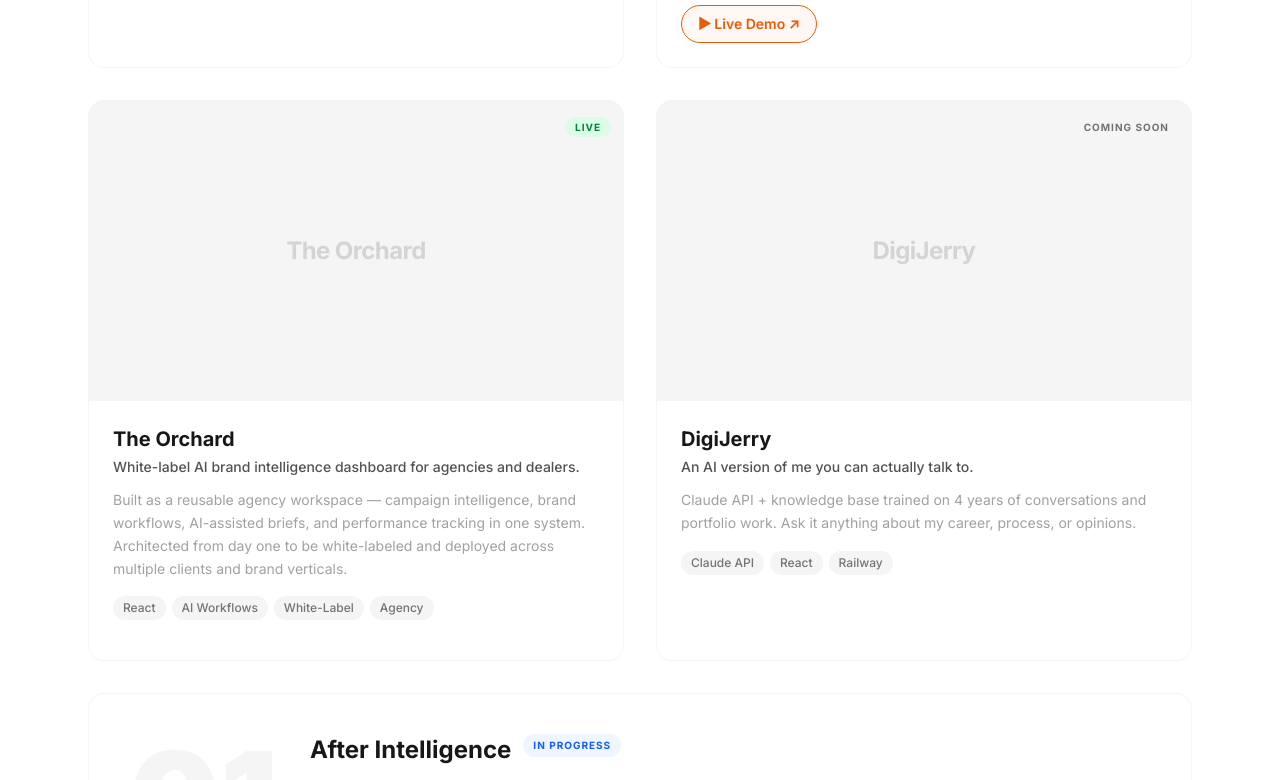
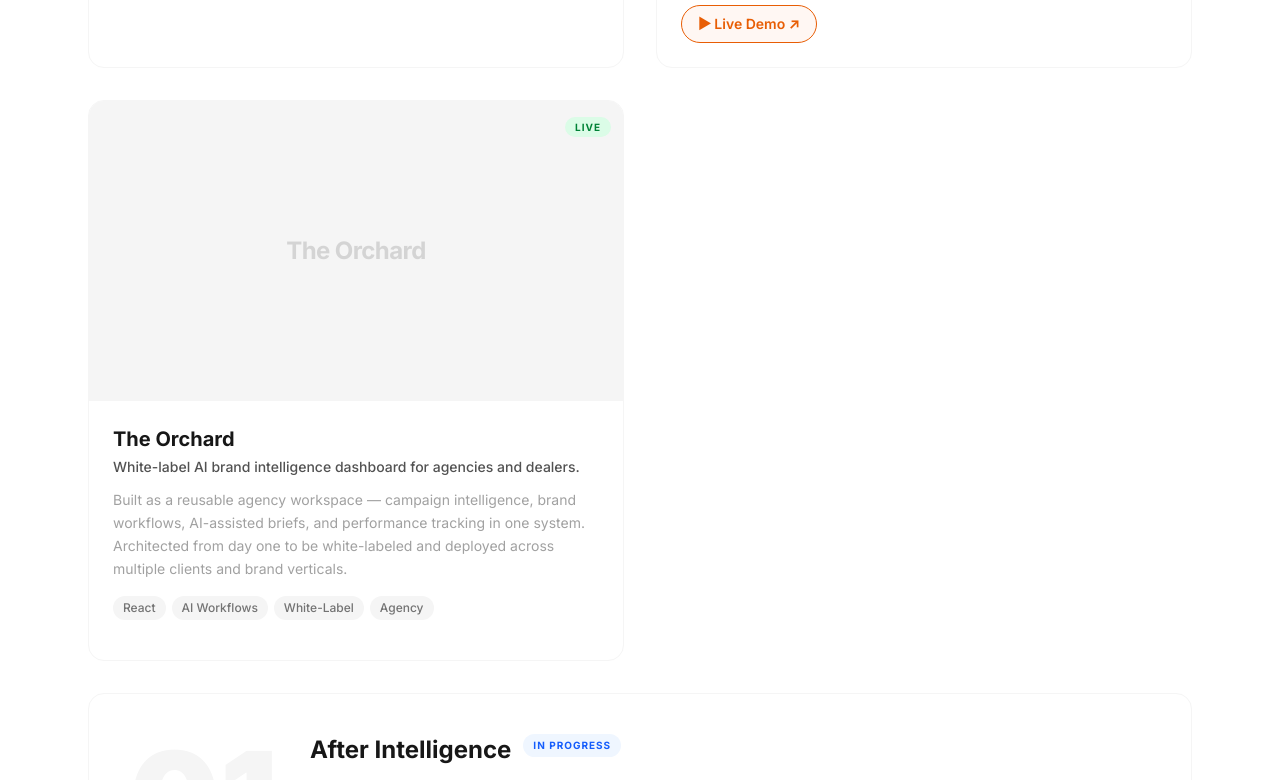
Before and after one commit to rekaldsi/digijerry-portfolio-ai, a React (Vite) app: page / in a window 1280 px wide. Shown: the part 4160-4940 px from the top of the page. Built offline with nearby package versions, Linux system fonts and the light colour scheme.

Commit message:
feat: remove DigiJerry card, After Intelligence fills the slot — 5 projects + book

```diff
--- a/src/components/Projects.tsx
+++ b/src/components/Projects.tsx
@@ -53,16 +53,9 @@
     detail: 'Built as a reusable agency workspace — campaign intelligence, brand workflows, AI-assisted briefs, and performance tracking in one system. Architected from day one to be white-labeled and deployed across multiple clients and brand verticals.',
     tags: ['React', 'AI Workflows', 'White-Label', 'Agency'],
   },
-  {
-    name: 'DigiJerry',
-    status: 'COMING SOON',
-    description: 'An AI version of me you can actually talk to.',
-    detail: 'Claude API + knowledge base trained on 4 years of conversations and portfolio work. Ask it anything about my career, process, or opinions.',
-    tags: ['Claude API', 'React', 'Railway'],
-  },
 ]
 
-const agiBbook: Project = {
+const agiBook: Project = {
   name: 'After Intelligence',
   status: 'IN PROGRESS',
   description: '21 podcast chapters on AGI and what it means for humanity.',
@@ -205,7 +198,7 @@
           {projects.map((project, i) => (
             <ProjectCard key={project.name} project={project} index={i} />
           ))}
-          <ProjectCard project={agiBbook} index={projects.length} />
+          <ProjectCard project={agiBook} index={projects.length} />
         </div>
       </div>
     </section>
```
